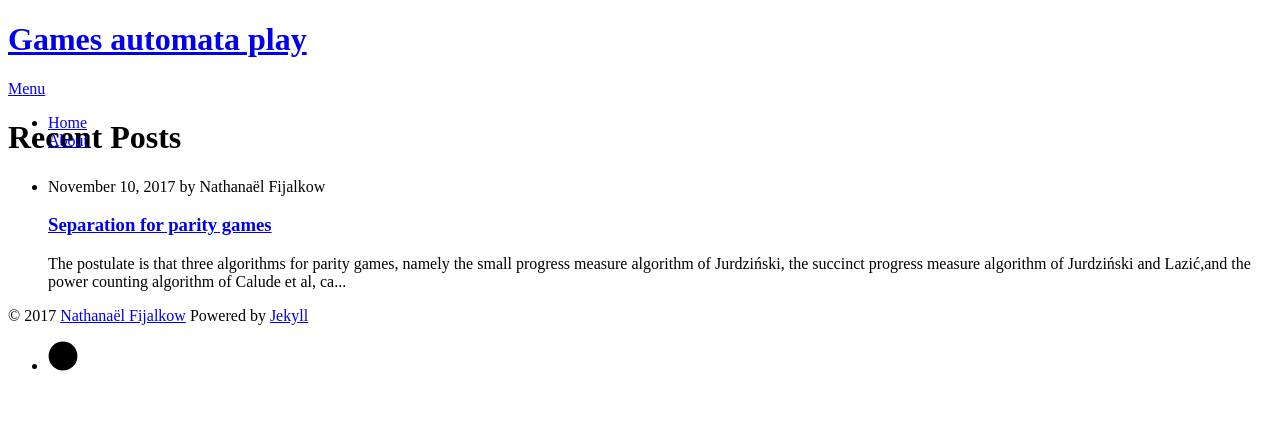
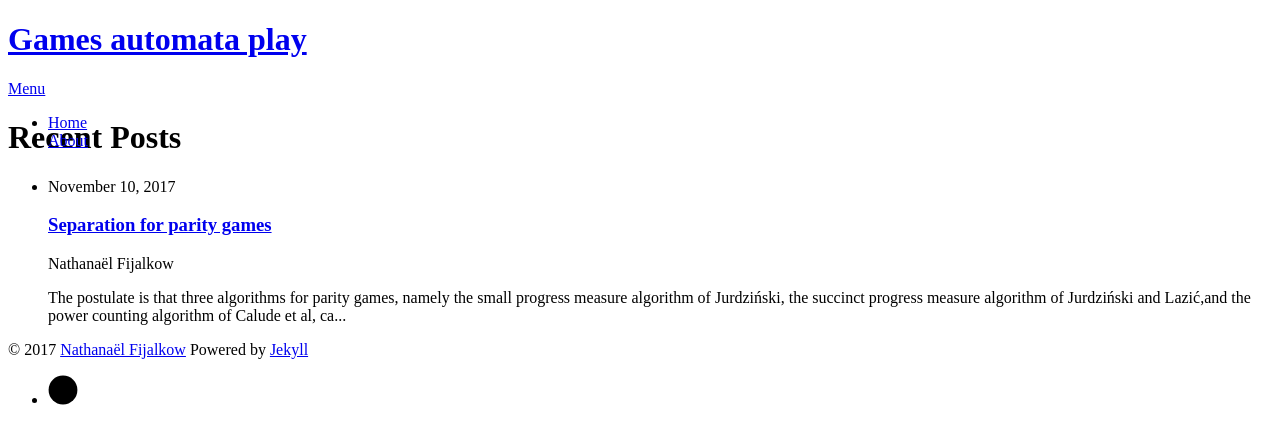
Before and after one commit to games-automata-play/games-automata-play.github.io, a Jekyll site: the page built from index.html, in a window 1280 px wide. Shown: the top 444 px of the page. Built offline with Jekyll 4.4.1, drawn with Linux system fonts in a browser that asks for light colours; nearby versions of some CDN libraries; the list of posts is cut into pages by our own code.

Commit message:
add author

```diff
--- a/index.html
+++ b/index.html
@@ -8,8 +8,9 @@
   <ul class="posts noList">
     {% for post in paginator.posts %}
       <li>
-        <p> <span class="date">{{ post.date | date: '%B %d, %Y' }}</span> by <span class="author">{{ post.author }}</span></p>
+        <span class="date">{{ post.date | date: '%B %d, %Y' }}</span>
         <h3><a class="post-link" href="{{ post.url | prepend: site.baseurl }}">{{ post.title }}</a></h3>
+        <span class="date">{{ post.author }}</span>
         <p class="description">{% if post.description %}{{ post.description | strip_html | strip_newlines | truncate: 250 }}{% else %}{{ post.content | strip_html | strip_newlines | truncate: 250 }}{% endif %}</p>
       </li>
     {% endfor %}
```
